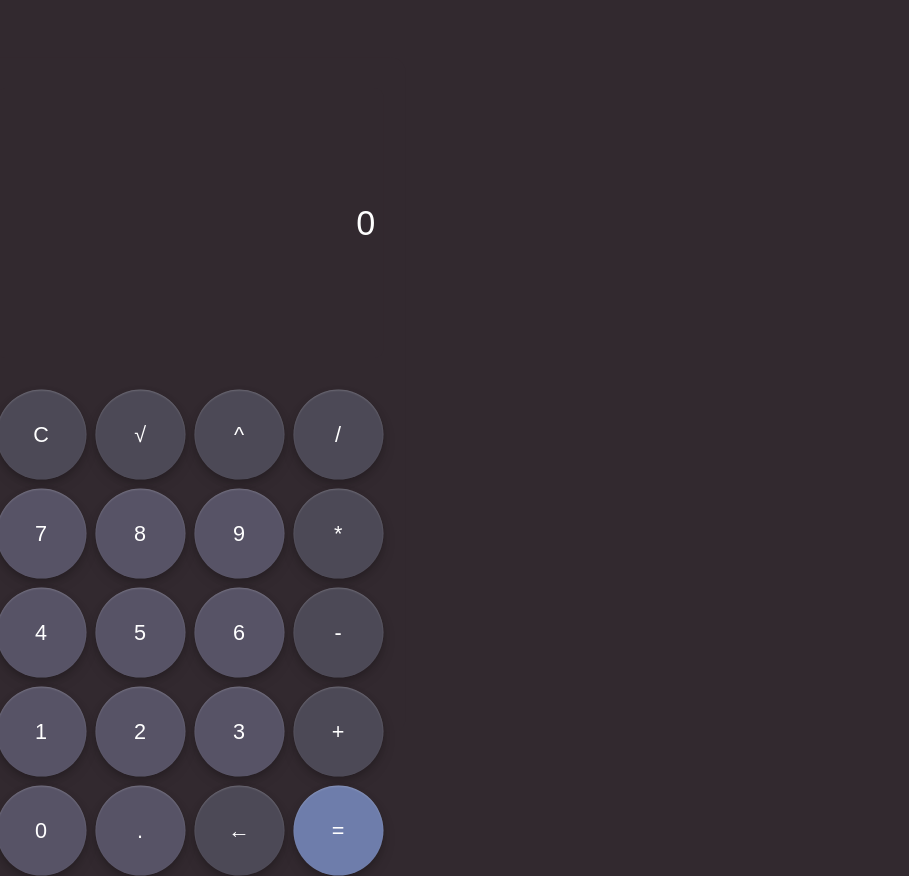
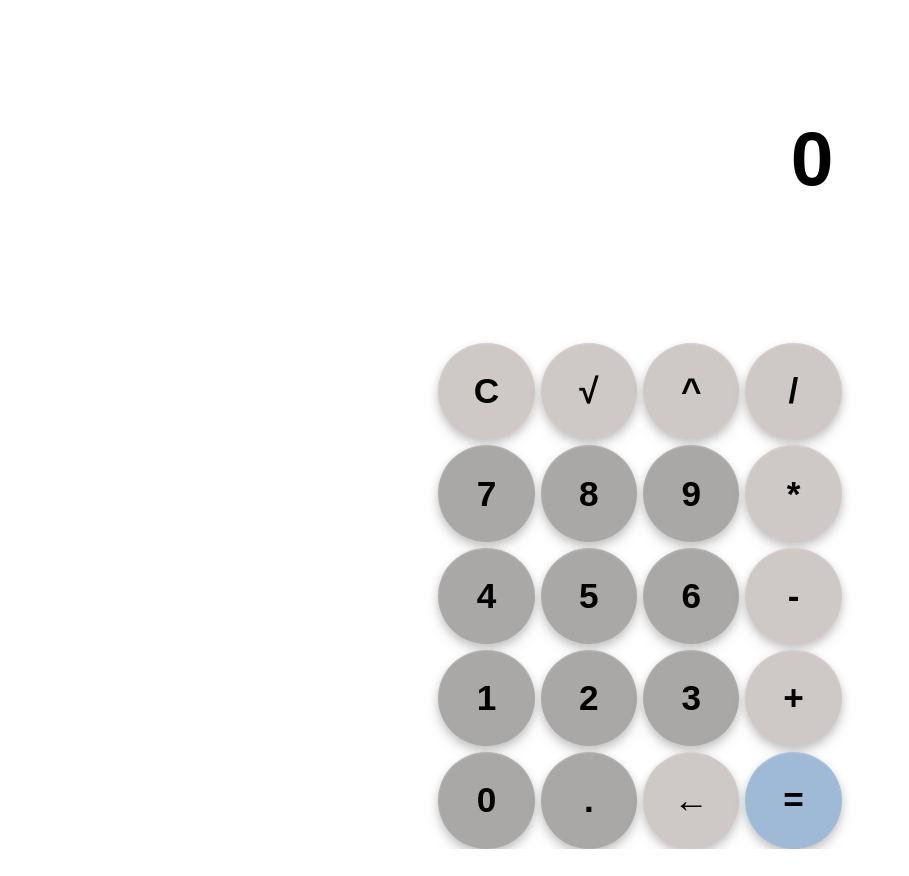
Before and after one commit to racket207-hub/esercizio_calcolatrice, a website: page www/index.html in a window 1280 px wide. Shown: the whole page, without its empty margins (0-909 px from the left). After the commit the page ends 849 px from the top, so only its background shows below. Drawn offline with Linux system fonts and the light colour scheme.

Commit message:
added resizable component to the calculator depending on the screen width and modified the css to add a dark and light mode

```diff
--- a/www/index.html
+++ b/www/index.html
@@ -6,6 +6,7 @@
     <link rel="stylesheet" href="style/style.css">
     <link rel="manifest" href="manifest.json">
     <meta name="theme-color" content="#000000">
+    <meta name="viewport" content="width=device-width, initial-scale=1.0, viewport-fit=cover">
   </head>
   <body>
     <div class="container">
--- a/www/style/style.css
+++ b/www/style/style.css
@@ -8,8 +8,10 @@
   --grey-blue: #6E7DAB;
   --slate-indigo: #5762D5;
   --frozen-water: #E7E8D1;
+  --text-color: white;
   --charcoal-functional-btn: #4c4956;
-  /* #D1E3DD */
+  --safe-area-inset-left: env(safe-area-inset-left);
+  --safe-area-inset-right: env(safe-area-inset-right);
 
   --shadow:
   inset 0 1px 2px #ffffff30,
@@ -17,28 +19,41 @@
   0 8px 16px #00000015;
 }
 
-body {
+@media (prefers-color-scheme: light) {
+  :root {
+  --shadow-grey: #ffffff;
+  --charcoal: #a9a8a7;
+  --grey-blue: #9ebad7;
+  --slate-indigo: #7e7874;
+  --charcoal-functional-btn: #cec9c6;
+  --text-color: dark
+  }
+}
+
+body, hmtl {
   background-color: var(--shadow-grey);
   font-family: Arial, Helvetica, sans-serif;
   margin: 0;
+  width: 100%;
+  overflow-x: hidden;
+  font-size: 62.5%;
 }
 
 .container {
   display: flex;
   flex-direction: column;
-  position: absolute;
-  top: 20px;
-  left: 0;
-  right: 0;
-  margin-inline: auto;
-  width: fit-content;
+  width: 100%;
+  max-width: 420px;
+  margin: 0 auto;
+  /* padding-left: env(safe-area-inset-left);
+  padding-right: env(safe-area-inset-right); */
   background-color: var(--shadow-grey);
   border-radius: 17px;
-  height: 750px;
-  padding: 2% 2% 1% 2%;
-  transform: scale(0.9);
-  margin-left: -4%;
-  /* box-shadow: var(--shadow); */
+}
+
+.container-calcolatrice {
+  margin-left: 2%;
+  margin-right: 2%;
 }
 
 .container-testo {
@@ -69,8 +84,9 @@ body {
   padding: 1% 2%;
   margin: 2% 0% 1% 0%;
   height: 300px;
-  font-size: 38px;
-  color: white;
+  font-size: clamp(4.0rem, 10vw, 4.8rem);
+  font-weight: 600;
+  color: var(--text-color);
   /* box-shadow: var(--shadow); */
 }
 
@@ -78,17 +94,22 @@ body {
   display: grid;
   grid-template-columns: repeat(4, 1fr);
   grid-template-rows: repeat(5, 1fr);
-  gap: 10px;
+  gap: 6px;
   margin-top: 35px;
+  justify-items: stretch;
+/*   margin-right: 2%;
+  margin-left: 2%; */
 }
 
 .calculator-btn{
-  height: 100px;
-  width: 100px;
+  width: 100%;
+  /* width: 100px; */
+  aspect-ratio: 1 / 1;
   border-radius: 50%;
   background-color: var(--charcoal);
-  font-size: 24px;
-  color: white;
+  font-size: 2.2rem;
+  font-weight: bold;
+  color: var(--text-color);
   border: none;
   transition: all 0.5s;
   box-shadow: var(--shadow);
```
Also changed, not shown: 1 other file. Lines whose indentation alone changed are shown as unchanged.
